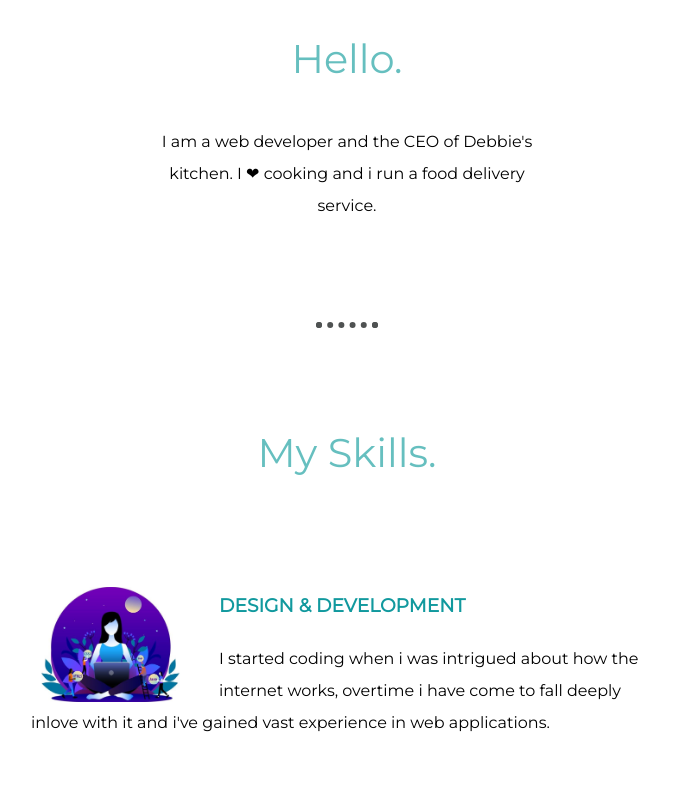
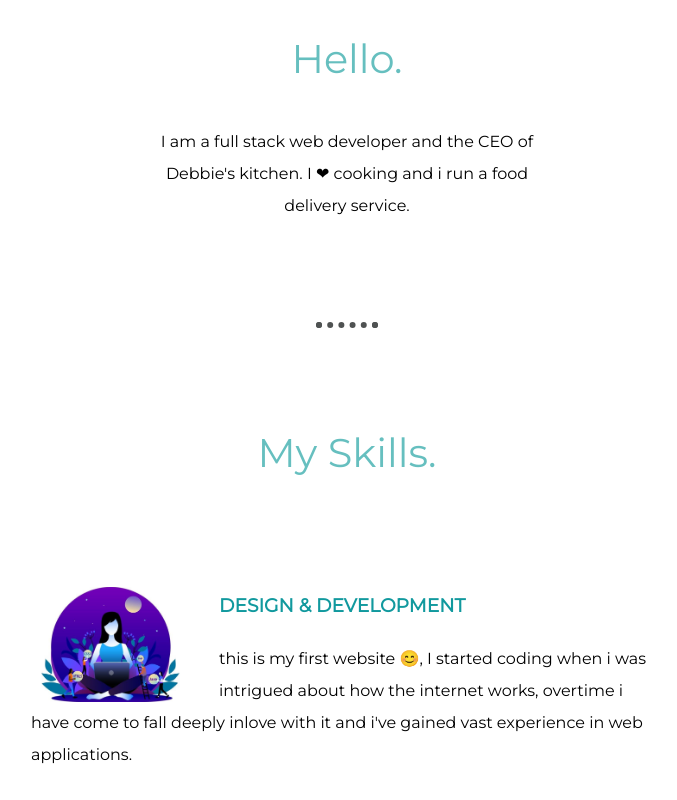
Before and after one commit to DeborahItepu/personal-site, a plain HTML site: page index.html in a window 1280 px wide. Shown: the part 1040-1840 px from the top of the page, without its empty margins (293-970 px from the left). Drawn offline with Linux system fonts and the light colour scheme.

Commit message:
Update index.html
changed email address

```diff
--- a/index.html
+++ b/index.html
@@ -32,7 +32,7 @@
         <div class="profile">
             <img src="images/debbie.png" alt="debbie-img">
             <h2>Hello.</h2>
-            <p class="intro">I am a web developer and the CEO of Debbie's kitchen. I ❤ cooking and i run a food delivery
+            <p class="intro">I am a full stack web developer and the CEO of Debbie's kitchen. I ❤ cooking and i run a food delivery
                 service.
             </p>
         </div>
@@ -43,7 +43,7 @@
                 <img class="webdev-img" src="images/webdev.jpg" alt="webdev-img">
 
                 <h3>DESIGN & DEVELOPMENT</h3>
-                <p> I started coding when i was intrigued about how the internet works, overtime i have come
+                <p>this is my first website 😊, I started coding when i was intrigued about how the internet works, overtime i have come
                     to fall deeply inlove with it and i've gained vast experience in web applications. </p>
 
             </div>
@@ -61,7 +61,7 @@
             <h2>Get In Touch</h2>
             <p class="contact-message">If you love what you see, then hit me up so i can create something wonderful that
                 fits your taste... be it food or web apps.</p>
-            <a class="btn" href="mailto:itepuchantelle@gmail.com">CONTACT ME</a>
+            <a class="btn" href="mailto:codewithdeb7@gmail.com">CONTACT ME</a>
         </div>
     </div>
 
```
